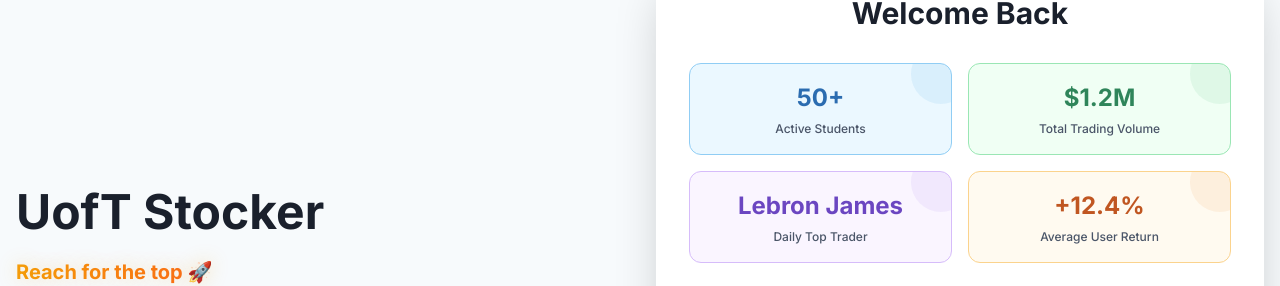
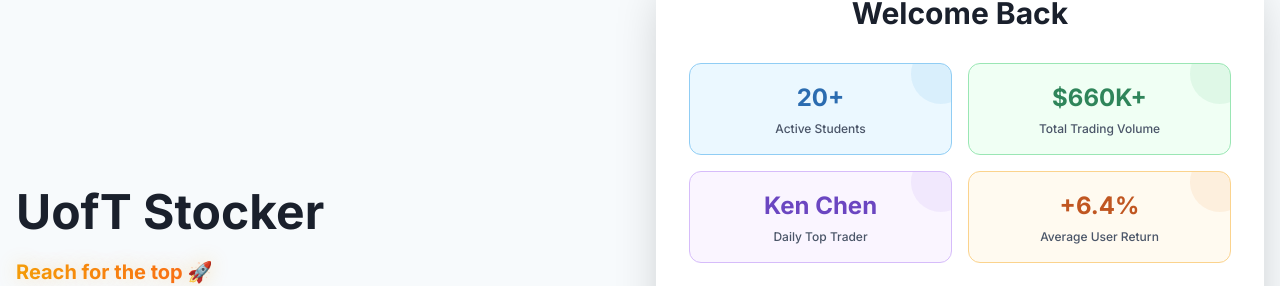
Before and after one commit to KenC2006/Stocker, a React (Create React App) app: page /login in a window 1280 px wide. Shown: the part 142-428 px from the top of the page. Built offline with nearby package versions, Linux system fonts and the light colour scheme; no server answers.

Commit message:
fixed ui

```diff
--- a/src/components/Login.js
+++ b/src/components/Login.js
@@ -387,7 +387,7 @@ function Login() {
                       color={useColorModeValue("blue.600", "blue.300")}
                       mb={1}
                     >
-                      50+
+                      20+
                     </Text>
                     <Text
                       fontSize="xs"
@@ -424,7 +424,7 @@ function Login() {
                       color={useColorModeValue("green.600", "green.300")}
                       mb={1}
                     >
-                      $1.2M
+                      $660K+
                     </Text>
                     <Text
                       fontSize="xs"
@@ -461,7 +461,7 @@ function Login() {
                       color={useColorModeValue("purple.600", "purple.300")}
                       mb={1}
                     >
-                      Lebron James
+                      Ken Chen
                     </Text>
                     <Text
                       fontSize="xs"
@@ -498,7 +498,7 @@ function Login() {
                       color={useColorModeValue("orange.600", "orange.300")}
                       mb={1}
                     >
-                      +12.4%
+                      +6.4%
                     </Text>
                     <Text
                       fontSize="xs"
```
